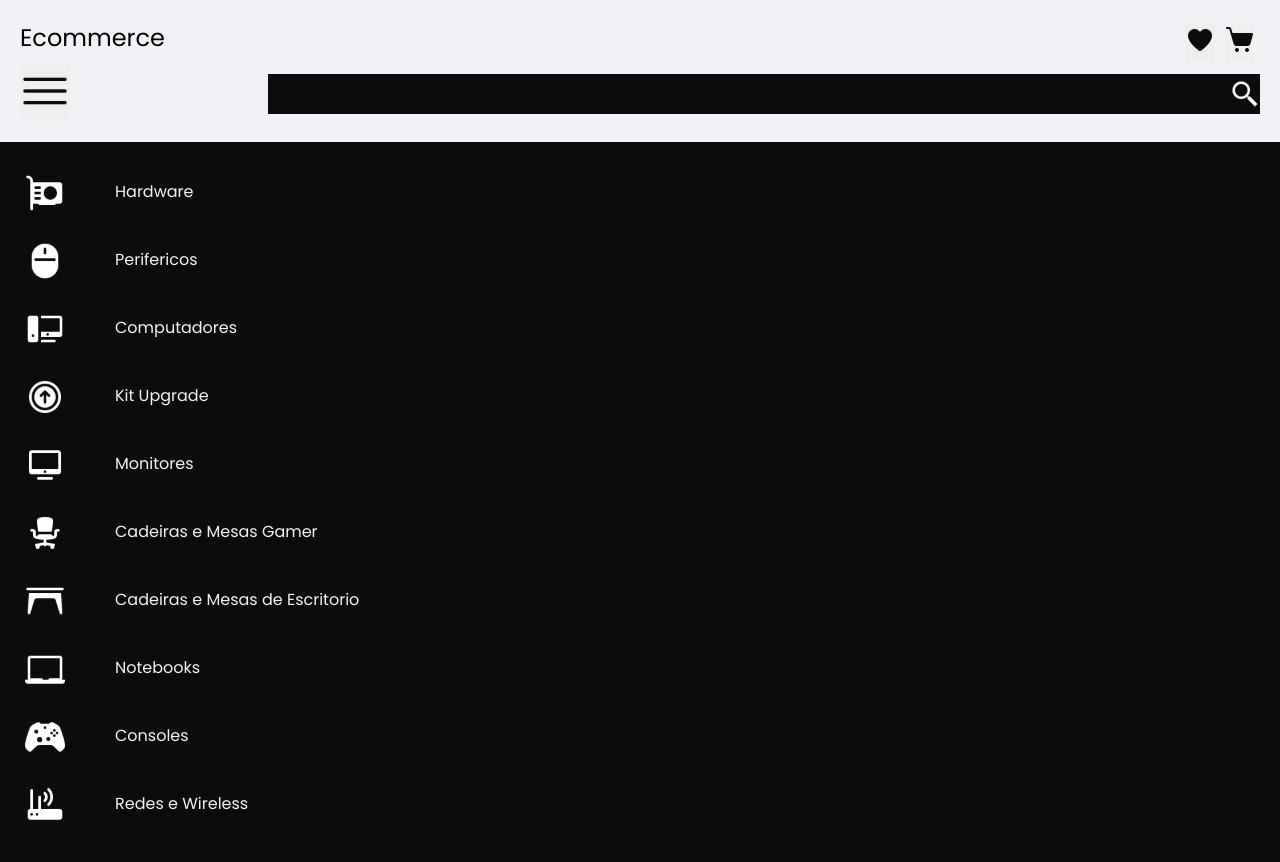
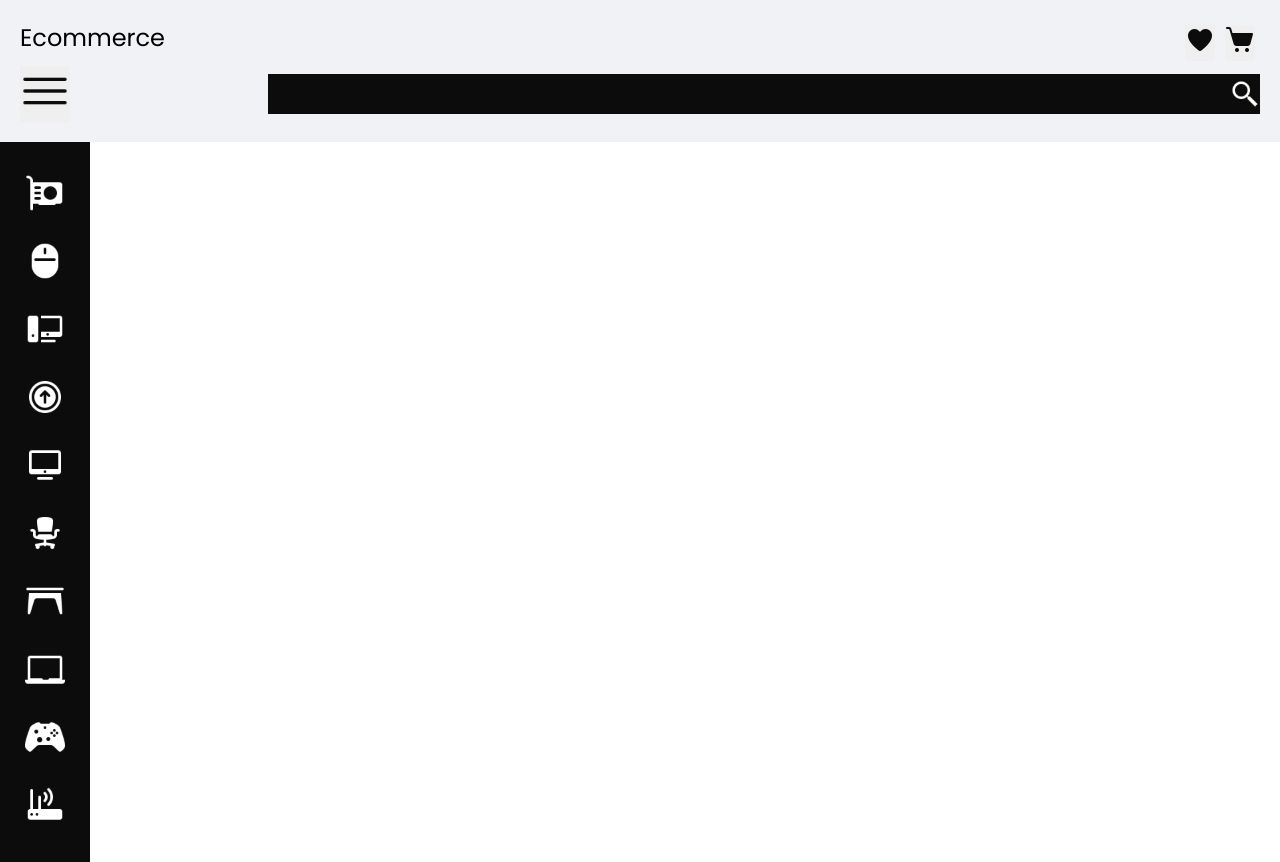
Before and after one commit to DiegoCard117/Ecommerce, a Next.js app: page / in a window 1280 px wide. Built offline with nearby package versions, Linux system fonts and the light colour scheme.

Commit message:
menu feito

```diff
--- a/src/components/Aside.tsx
+++ b/src/components/Aside.tsx
@@ -1,32 +1,31 @@
-import gpu from '../img/gpu.svg'
-import mouse from '../img/mouse.svg'
-import desktop from '../img/desktop.svg'
-import upgrade from '../img/upgrade.svg'
-import monitor from '../img/monitor.svg'
-import cadeira from '../img/cadeira.svg'
-import mesa from '../img/mesa.svg'
-import note from '../img/note.svg'
-import console from '../img/console.svg'
-import router from '../img/router.svg'
+/*
 
-import Image from 'next/image'
+function Aside() {
 
-const imagens = [
-  {id:'1', img: gpu},
-  {id:'2', img: mouse},
-  {id:'3', img: desktop},
-  {id:'4', img: upgrade},
-  {id:'5', img: monitor},
-  {id:'6', img: cadeira},
-  {id:'7', img: mesa},
-  {id:'8', img: note},
-  {id:'9', img: console},
-  {id:'10', img: router}
-]
+  const [MenuClass, setMenuClass] = useState('close')
+  const [isMenuOpen, setIsMenuOpen] = useState(false)
 
-export default function Aside() {
+!isMenuOpen ? setMenuClass("open") : setMenuClass("close")
+
+setIsMenuOpen(!isMenuOpen)
+
+
+const updateMenu = () => {
+  const aside = document.querySelector('aside');
+  if (aside) {
+    if (!isMenuOpen) {
+      aside.style.width = '100%';
+      setMenuClass('open');
+    } else {
+      setMenuClass('close');
+      aside.style.width = '90px';
+    }
+    setIsMenuOpen(!isMenuOpen);
+  }
+}
+
   return (
-      <aside>
+      <aside onClick={updateMenu}>
         <div className='menu-left'>
           {imagens.map( (item) => (
             <button key={item.id}>
@@ -37,7 +36,7 @@ export default function Aside() {
             </button>
           ))}
         </div>
-        <div className='open'>
+        <div className={MenuClass}>
           <ul>
             <li>Hardware</li>
             <li>Perifericos</li>
@@ -54,3 +53,4 @@ export default function Aside() {
       </aside>
   )
 }
+*/
--- a/src/components/Header.tsx
+++ b/src/components/Header.tsx
@@ -1,15 +1,48 @@
+"use client";
 import menu from '../img/menu.svg'
 import cart from '../img/cart.svg'
 import favorites from '../img/heart.svg'
 
+import gpu from '../img/gpu.svg'
+import mouse from '../img/mouse.svg'
+import desktop from '../img/desktop.svg'
+import upgrade from '../img/upgrade.svg'
+import monitor from '../img/monitor.svg'
+import cadeira from '../img/cadeira.svg'
+import mesa from '../img/mesa.svg'
+import note from '../img/note.svg'
+import console from '../img/console.svg'
+import router from '../img/router.svg'
+
 import Image from 'next/image'
+import { useState } from 'react';
 
-import '../css/header.scss'
-
-import Aside from './Aside';
-
+const imagens = [
+  {id:'1', img: gpu},
+  {id:'2', img: mouse},
+  {id:'3', img: desktop},
+  {id:'4', img: upgrade},
+  {id:'5', img: monitor},
+  {id:'6', img: cadeira},
+  {id:'7', img: mesa},
+  {id:'8', img: note},
+  {id:'9', img: console},
+  {id:'10', img: router}
+]
 
 export default function Header() {
+
+  const [MenuClass, setMenuClass] = useState('close')
+  const [isMenuOpen, setIsMenuOpen] = useState(false)
+
+  const updateMenu = () => {
+    const aside = document.querySelector('aside');
+    if (aside) {
+      !isMenuOpen ? setMenuClass("open") : setMenuClass("close")
+      setIsMenuOpen(!isMenuOpen)
+    }
+  }
+
   return (
     <>
       <header>
@@ -32,17 +65,42 @@ export default function Header() {
             </div>
           </div>
           <div className='menu-bottom'>
-            <button>
+            <button onClick={updateMenu}>
             <Image
                 src={menu}
-                alt='favoritos'
+                alt='menu'
               />
             </button>
             <input type="text" id="search" className='search'/>
           </div>
         </nav>
       </header>
-      <Aside/>
+      <aside>
+        <div className='menu-left' onClick={updateMenu}>
+          {imagens.map( (item) => (
+            <button key={item.id}>
+              <Image
+                src={item.img}
+                alt='menu'
+              />
+            </button>
+          ))}
+        </div>
+        <div className={MenuClass}>
+          <ul>
+            <li>Hardware</li>
+            <li>Perifericos</li>
+            <li>Computadores</li>
+            <li>Kit Upgrade</li>
+            <li>Monitores</li>
+            <li>Cadeiras e Mesas Gamer</li>
+            <li>Cadeiras e Mesas de Escritorio</li>
+            <li>Notebooks</li>
+            <li>Consoles</li>
+            <li>Redes e Wireless</li>
+          </ul>
+        </div>
+      </aside>
     </>
   )
 }
--- a/src/css/globals.scss
+++ b/src/css/globals.scss
@@ -10,3 +10,85 @@
 button {
   border: none;
 }
+
+:root {
+  --grey: #1E2128;
+  --white: #F1F2F5;
+  --black: #0C0C0C;
+  --red: #FF0000;
+  --green: #008000;
+}
+
+.close {
+  display: none;
+}
+
+header {
+  background: var(--white);
+  padding: 20px;
+  nav {
+    .logo {
+      display: flex;
+      justify-content: space-between;
+
+      .cart , .favorites {
+        border: none;
+        margin: 5px;
+      }
+
+      .logo-title {
+        font-size: 24px;
+        font-weight: 400;
+      }
+    }
+
+    .menu-bottom {
+      display: flex;
+      justify-content: space-between;
+      align-items: center;
+
+      .search {
+        width: 80%;
+        border: none;
+        background: var(--black) url(../img/search-icon.svg) no-repeat right;
+        color: var(--white);
+        padding: 10px;
+      }
+    }
+  }
+}
+
+aside {
+  display: flex;
+  flex-direction: row;
+
+  .menu-left {
+    position: sticky;
+    background: var(--black);
+    width: 90px;
+    height: 100%;
+    display: flex;
+    flex-direction: column;
+    padding: 20px;
+  }
+
+  button {
+    background: transparent;
+    padding: 11px 0;
+  }
+
+  .open {
+    background: var(--black);
+    color: var(--white);
+    width: calc(100% - 90px);
+    padding: 5px;
+
+    ul {
+      li {
+        padding: 32px 0px 11px 20px;
+        list-style-type: none;
+        font-size: 16px;
+      }
+    }
+  }
+}
--- a/src/css/header.scss
+++ /dev/null
@@ -1,78 +0,0 @@
-:root {
-  --grey: #1E2128;
-  --white: #F1F2F5;
-  --black: #0C0C0C;
-  --red: #FF0000;
-  --green: #008000;
-}
-
-
-header {
-  background: var(--white);
-  padding: 20px;
-  nav {
-    .logo {
-      display: flex;
-      justify-content: space-between;
-
-      .cart , .favorites {
-        border: none;
-        margin: 5px;
-      }
-
-      .logo-title {
-        font-size: 24px;
-        font-weight: 400;
-      }
-    }
-
-    .menu-bottom {
-      display: flex;
-      justify-content: space-between;
-      align-items: center;
-
-      .search {
-        width: 80%;
-        border: none;
-        background: var(--black) url(../img/search-icon.svg) no-repeat right;
-        color: var(--white);
-        padding: 10px;
-      }
-    }
-  }
-}
-
-aside {
-  display: flex;
-  flex-direction: row;
-
-  .menu-left {
-    position: sticky;
-    background: var(--black);
-    width: 90px;
-    height: 100%;
-    display: flex;
-    flex-direction: column;
-    padding: 20px;
-  }
-
-  button {
-    background: transparent;
-    padding: 11px 0;
-  }
-
-  .open {
-    background: var(--black);
-    color: var(--white);
-    width: calc(100% - 90px);
-    padding: 5px;
-
-    ul {
-      li {
-        padding: 32px 0px 11px 20px;
-        list-style-type: none;
-        font-size: 16px;
-      }
-    }
-  }
-}
```
